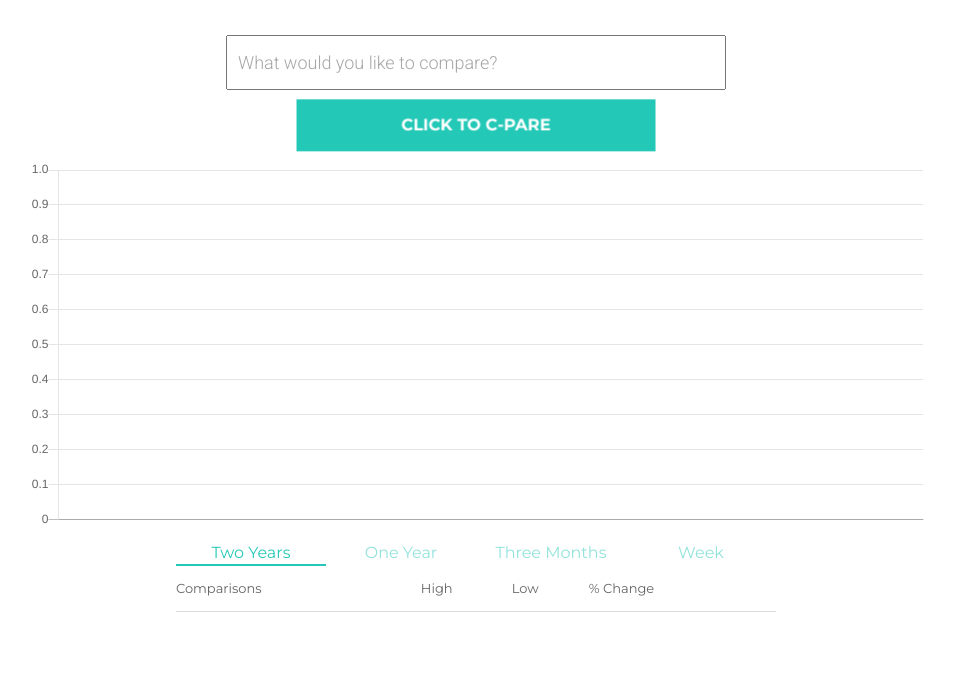
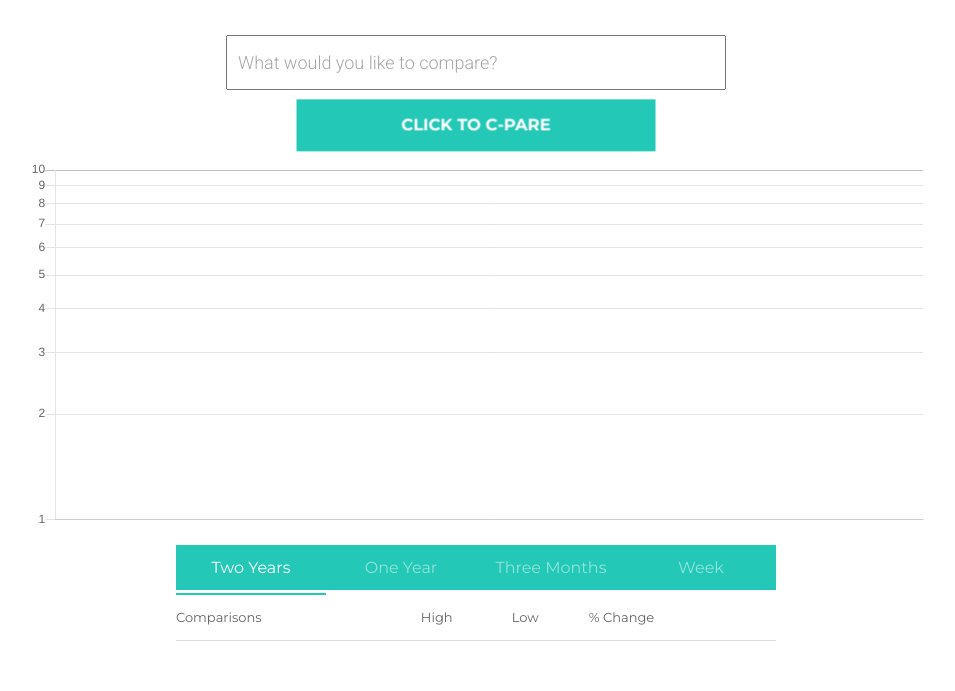
Before and after one commit to mchogan7/C-Pare, a PHP site: page / in a window 1280 px wide. Shown: the part 120-811 px from the top of the page, without its empty margins (164-1119 px from the left). Before the commit the page ends 732 px from the top, so only its background shows below. Run offline with PHP 8.4, Linux system fonts and the light colour scheme; lists and menus that the app fills with data are empty; some libraries are stand-ins or nearby versions.

Commit message:
more layout updates. Experimenting with logarithmic scale. Need to fix labels.

```diff
--- a/assets/css/style.css
+++ b/assets/css/style.css
@@ -51,14 +51,17 @@ Gray - 166,166,166
      width: 25%;
      margin-bottom: 3px;
      font-family: 'Montserrat', sans-serif;
-     color: rgba(36, 200, 183, .5);
+     background-color: rgba(36, 200, 183, 1);
+     color: rgba(255, 255, 255, .5);
      cursor: pointer;
      user-select: none;
      transition: color 0.3s ease;
+     height: 45px;
+     line-height: 45px;
  }
 
  .buttonSelected {
-     color: rgba(36, 200, 183, 1);
+     color: rgba(255, 255, 255, 1);
  }
 
  .tabSlider {
@@ -141,13 +144,18 @@ Gray - 166,166,166
      color: rgba(100, 100, 100, 1);
  }
 
- .removeButton {
+ tbody {
+ 	margin-bottom: 50px;
+ }
+
+	.removeButton {
  	font-family: 'Montserrat', sans-serif;
     font-weight: 700;
     font-size: 25px;
     color: rgba(166, 166, 166, 1);
     cursor: pointer;
     transition: color .3s ease;
+    user-select: none;
  }
  .removeButton:hover {
  	color: rgba(234, 46, 77, 1);
@@ -155,12 +163,15 @@ Gray - 166,166,166
 
  .hideContainer {
      height: auto;
-     /*overflow-y: hidden;*/
+   /*  overflow-y: hidden;*/
      transition: height 1s ease;
+     padding-bottom: 50px;
  }
 
- .comparisonInfo {
- 	overflow-y: scroll;
+
+
+ .tableLabel {
+ 	width: 200px;
  }
 
  .active-state,
--- a/assets/javascript/app.js
+++ b/assets/javascript/app.js
@@ -240,7 +240,11 @@ var mainChart = new Chart(ctx, {
     options: {
         scales: {
             yAxes: [{
+            	type: 'logarithmic',
                 ticks: {
+                	 callback: function(value, index, values) {
+                        return value
+                    },
                     beginAtZero: true
                 }
             }]
@@ -261,9 +265,13 @@ function newChart(labels, data) {
         options: {
             scales: {
                 yAxes: [{
-                    ticks: {
-                        beginAtZero: true
-                    }
+                	type: 'logarithmic',
+                     ticks: {
+                	 callback: function(value, index, values) {
+                        return value
+                    },
+                    beginAtZero: true
+                }
                 }]
             },
             responsive: true
@@ -651,6 +659,6 @@ function CConeYearAverager(response) {
 }
 
 function revealChart(){
-	$('.hideContainer').css('height', '600px')
+	// $('.hideContainer').css('height', '600px')
 }
 //END OF REUSABLE FUNCTIONS
--- a/index.html
+++ b/index.html
@@ -49,7 +49,7 @@
             ><div class="selectButton" id="weekViewButton">Week</div>
             <div class="tabSlider"></div>
         </div>
-        <div class="panel-body">
+        <div class="tableContainer">
             <table class="table">
                 <thead>
                     <tr>
```
